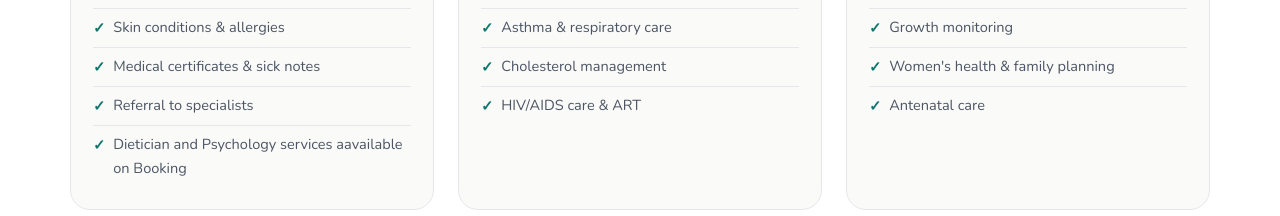
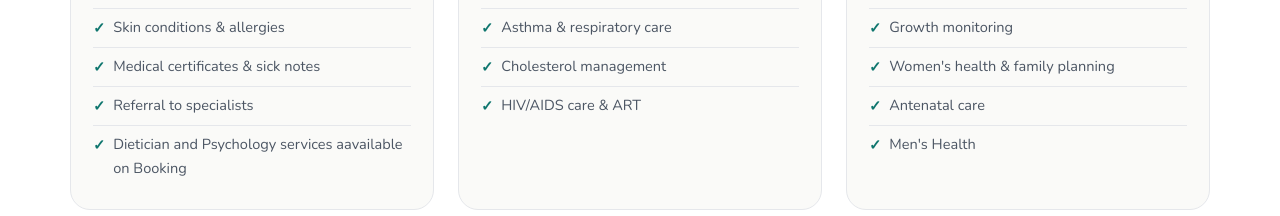
Before and after one commit to sunny124-a/Sunny-Family-Health-Centre, a plain HTML site: page index.html in a window 1280 px wide. Shown: the part 1580-1796 px from the top of the page. Drawn offline with nearby package versions, Linux system fonts and the light colour scheme.

Commit message:
Update index.html

```diff
--- a/index.html
+++ b/index.html
@@ -837,6 +837,7 @@ height="0" width="0" style="display:none;visibility:hidden"></iframe></noscript>
                         <li>Growth monitoring</li>
                         <li>Women's health & family planning</li>
                         <li>Antenatal care</li>
+                        <li>Men's Health</li>
                     </ul>
                 </div>
             </div>
```
